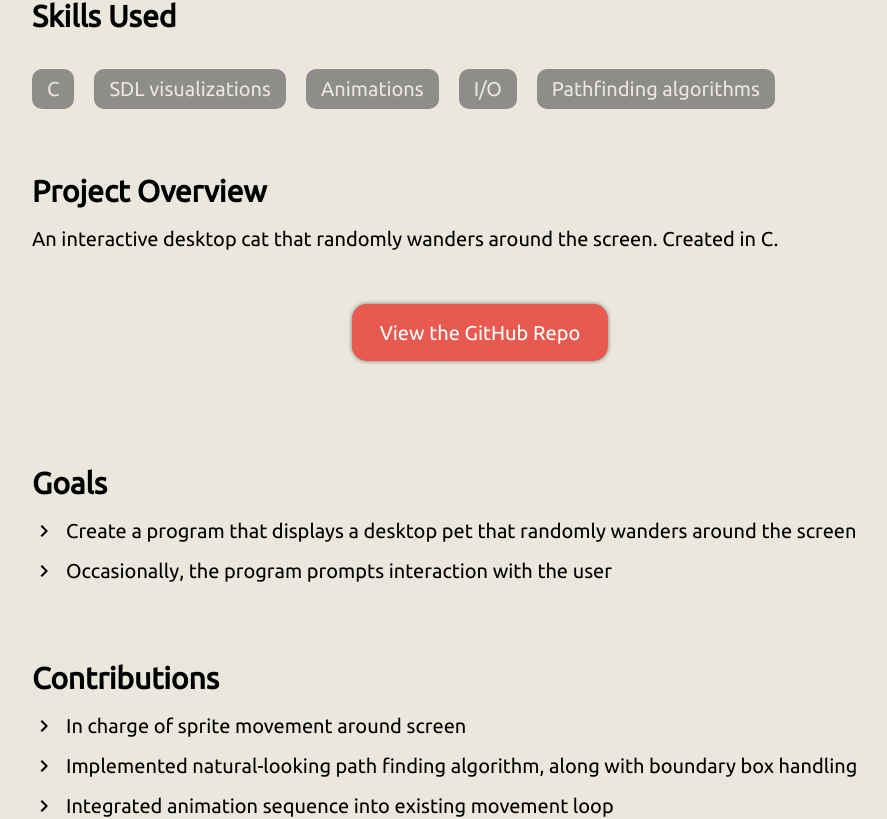
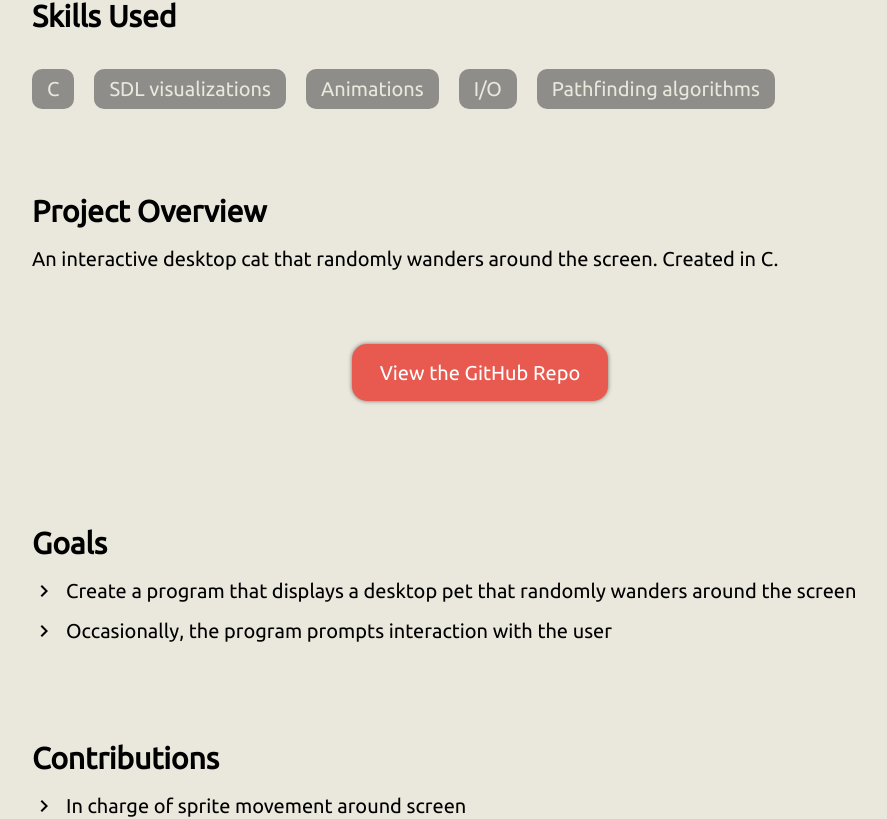
Before and after one commit to ljiang09/ljiang09.github.io, a React (Create React App) app: page /subpages/desktopPet in a window 1280 px wide. Shown: the part 351-1170 px from the top of the page, without its empty margins (160-1047 px from the left). Built offline with nearby package versions, Linux system fonts and the light colour scheme.

Commit message:
refactor: project page styling

```diff
--- a/src/projectPages/index.js
+++ b/src/projectPages/index.js
@@ -24,22 +24,21 @@ const ProjectPages = () => {
           <Typography className={classes.title}>{data.pageHeader}</Typography>
           <Typography className={classes.date}>{data.date}</Typography>
 
-          <div className={classes.content}>
           {data.skills && (
-              <>
+            <div className={classes.section}>
               <Typography className={classes.header2}>Skills Used</Typography>
               <Skills skills={data.skills} />
-              </>
+            </div>
           )}
           {data.projectOverview && (
-              <>
+            <div className={classes.section}>
               <Typography className={classes.header2}>
                 Project Overview
               </Typography>
               <Typography className={classes.text}>
                 {data.projectOverview}
               </Typography>
-              </>
+            </div>
           )}
           <div className={classes.buttons}>
             {data.repoLink && (
@@ -63,8 +62,9 @@ const ProjectPages = () => {
               </a>
             )}
           </div>
+
           {data.goals && (
-              <>
+            <div className={classes.section}>
               <Typography className={classes.header2}>Goals</Typography>
               {data.goals.map((goal) => (
                 <div className={classes.bulletPoint}>
@@ -72,10 +72,10 @@ const ProjectPages = () => {
                   <Typography className={classes.text}>{goal}</Typography>
                 </div>
               ))}
-              </>
+            </div>
           )}
           {data.notableFeatures && (
-              <>
+            <div className={classes.section}>
               <Typography className={classes.header2}>
                 Notable Features
               </Typography>
@@ -85,13 +85,11 @@ const ProjectPages = () => {
                   <Typography className={classes.text}>{feature}</Typography>
                 </div>
               ))}
-              </>
+            </div>
           )}
           {data.contributions && (
-              <>
-                <Typography className={classes.header2}>
-                  Contributions
-                </Typography>
+            <div className={classes.section}>
+              <Typography className={classes.header2}>Contributions</Typography>
               {data.contributions.map((contribution) => (
                 <div className={classes.bulletPoint}>
                   <Bullet />
@@ -100,10 +98,10 @@ const ProjectPages = () => {
                   </Typography>
                 </div>
               ))}
-              </>
+            </div>
           )}
           {data.deliverables && (
-              <>
+            <div className={classes.section}>
               <Typography className={classes.header2}>
                 Project Deliverable
               </Typography>
@@ -113,16 +111,14 @@ const ProjectPages = () => {
                     {deliverable.sectionHeader}
                   </Typography>
                   {deliverable.sectionContent?.map((content) => (
-                      <Typography className={classes.text}>
-                        {content}
-                      </Typography>
+                    <Typography className={classes.text}>{content}</Typography>
                   ))}
                 </>
               ))}
-              </>
+            </div>
           )}
           {data.notes && (
-              <>
+            <div className={classes.section}>
               <Typography className={classes.header2}>Notes</Typography>
               {data.notes.map((note) => (
                 <div className={classes.bulletPoint}>
@@ -130,11 +126,10 @@ const ProjectPages = () => {
                   <Typography className={classes.text}>{note}</Typography>
                 </div>
               ))}
-              </>
+            </div>
           )}
 
           <ViewMoreProjects type={data.type} />
-          </div>
         </div>
       ) : (
         "No Page Found"
--- a/src/projectPages/styles.js
+++ b/src/projectPages/styles.js
@@ -5,12 +5,11 @@ const useStyles = makeStyles(() => ({
   root: {
     display: "flex",
     flexDirection: "column",
-    alignItems: "center",
+    alignItems: "start",
     gap: "20px",
-    paddingTop: "60px",
+    padding: "60px 15vw 100px",
     margin: 0,
     background: theme.palette.background.tan,
-    paddingBottom: "100px",
   },
   title: {
     fontSize: "40px",
@@ -19,13 +18,6 @@ const useStyles = makeStyles(() => ({
   date: {
     fontSize: "30px",
     fontWeight: "bold",
-  },
-  content: {
-    display: "flex",
-    flexDirection: "column",
-    alignItems: "start",
-    width: "70vw",
-    margin: "auto",
   },
   header2: {
     fontSize: "30px",
@@ -64,6 +56,9 @@ const useStyles = makeStyles(() => ({
       color: "white",
     },
   },
+  section: {
+    gap: "0px",
+  },
   bulletPoint: {
     display: "flex",
     flexDirection: "row",
```
Lines whose indentation alone changed are shown as unchanged.
